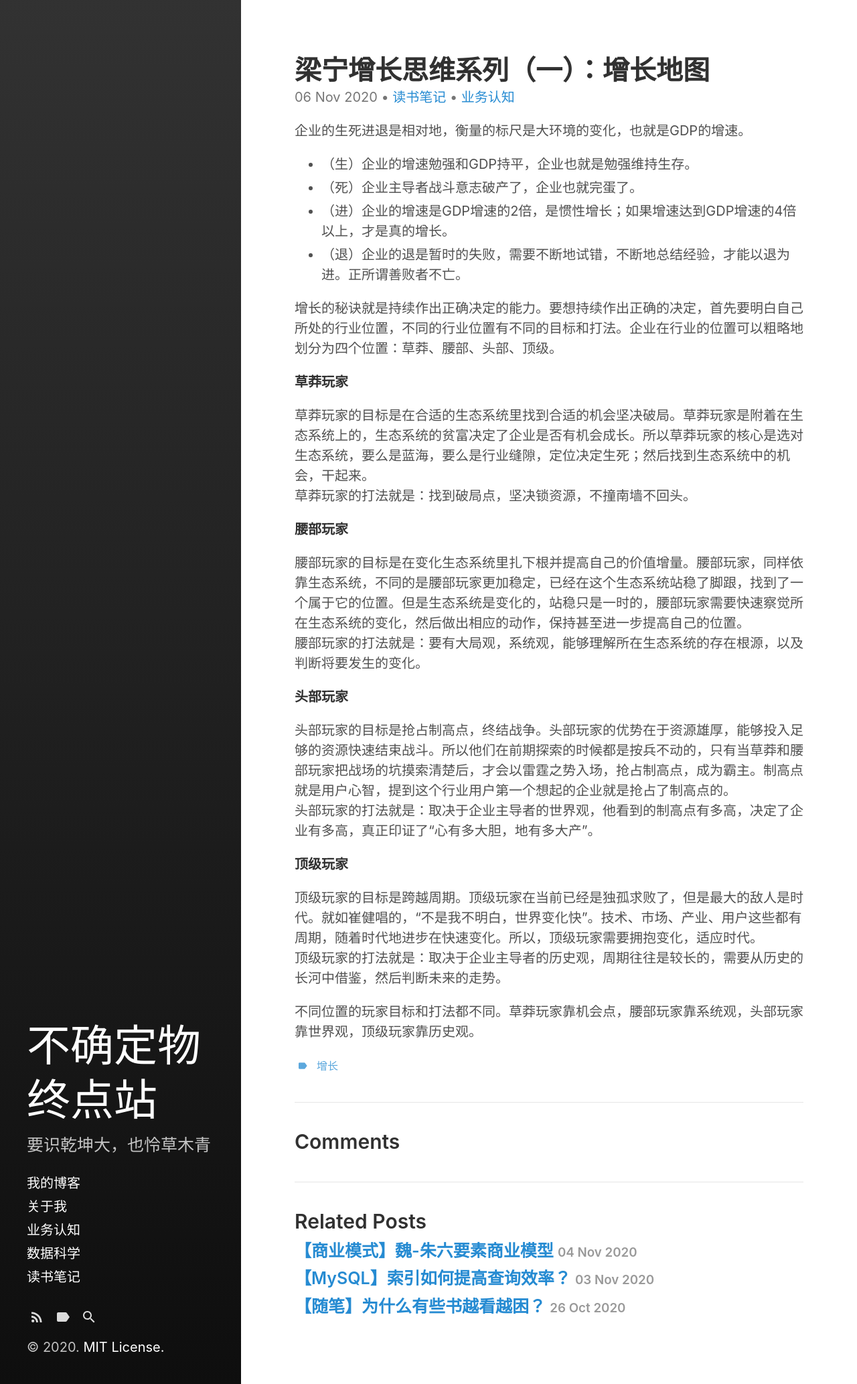
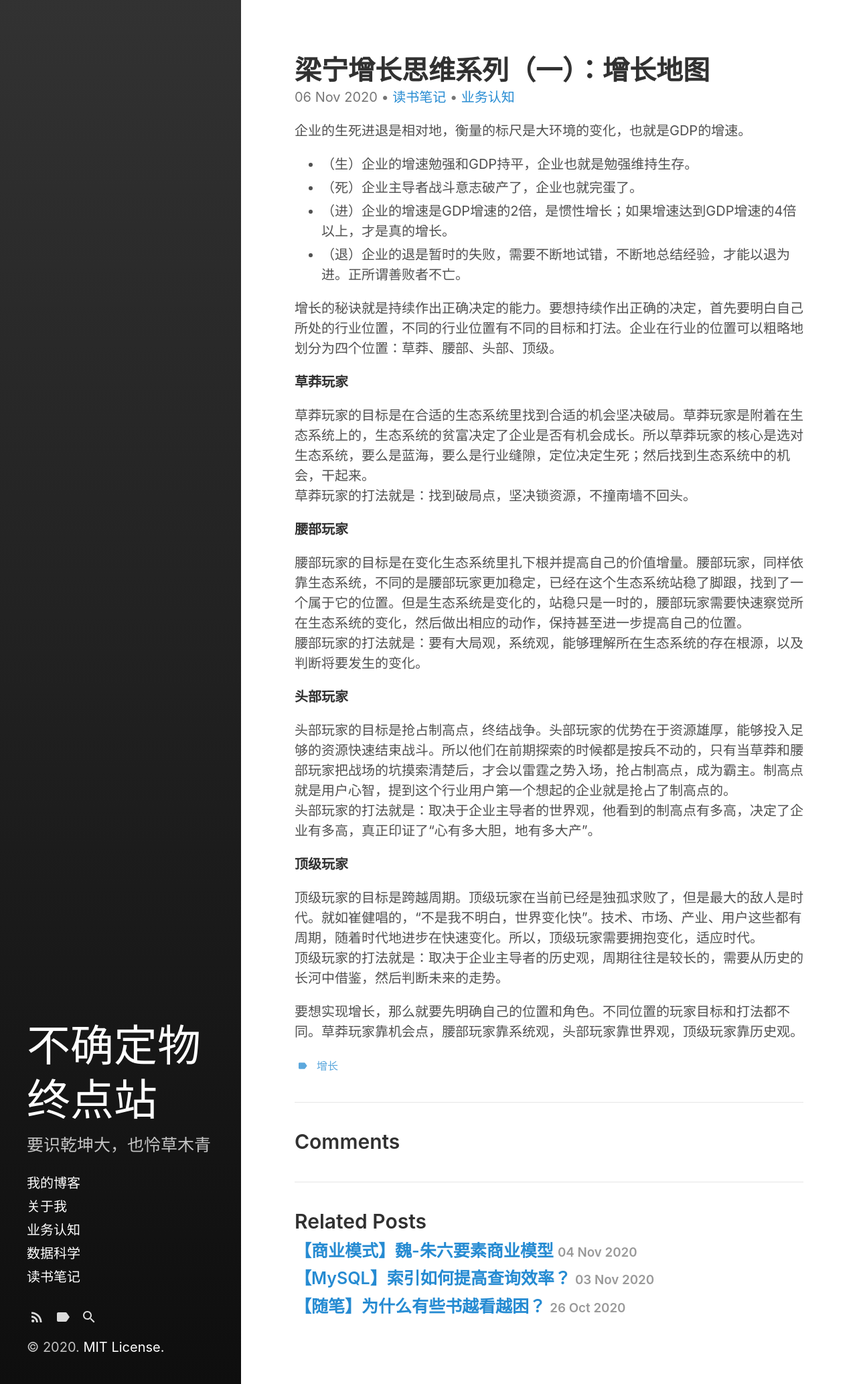
Before and after one commit to Bin0Lin/Bin0Lin.github.io, a Jekyll site: the page built from _posts/2020-11-06-梁宁增长思维系列（一）：增长地图.md, in a window 1280 px wide. Shown: the whole page at 67% size. Built offline with Jekyll 4.4.1, drawn with Linux system fonts in a browser that asks for light colours.

Commit message:
Update 2020-11-06-梁宁增长思维系列（一）：增长地图.md

```diff
--- a/_posts/2020-11-06-梁宁增长思维系列（一）：增长地图.md
+++ b/_posts/2020-11-06-梁宁增长思维系列（一）：增长地图.md
@@ -37,4 +37,4 @@ __顶级玩家__
 顶级玩家的目标是跨越周期。顶级玩家在当前已经是独孤求败了，但是最大的敌人是时代。就如崔健唱的，“不是我不明白，世界变化快”。技术、市场、产业、用户这些都有周期，随着时代地进步在快速变化。所以，顶级玩家需要拥抱变化，适应时代。
 顶级玩家的打法就是：取决于企业主导者的历史观，周期往往是较长的，需要从历史的长河中借鉴，然后判断未来的走势。
 
-不同位置的玩家目标和打法都不同。草莽玩家靠机会点，腰部玩家靠系统观，头部玩家靠世界观，顶级玩家靠历史观。
+要想实现增长，那么就要先明确自己的位置和角色。不同位置的玩家目标和打法都不同。草莽玩家靠机会点，腰部玩家靠系统观，头部玩家靠世界观，顶级玩家靠历史观。
```
